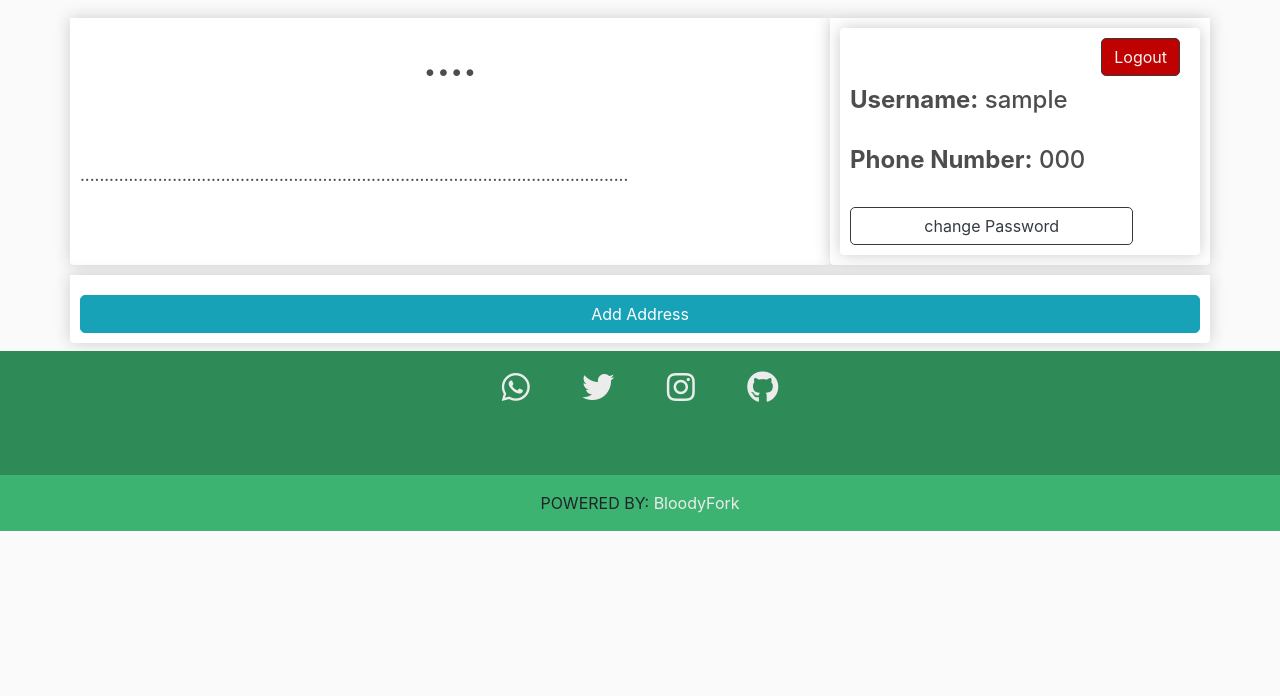
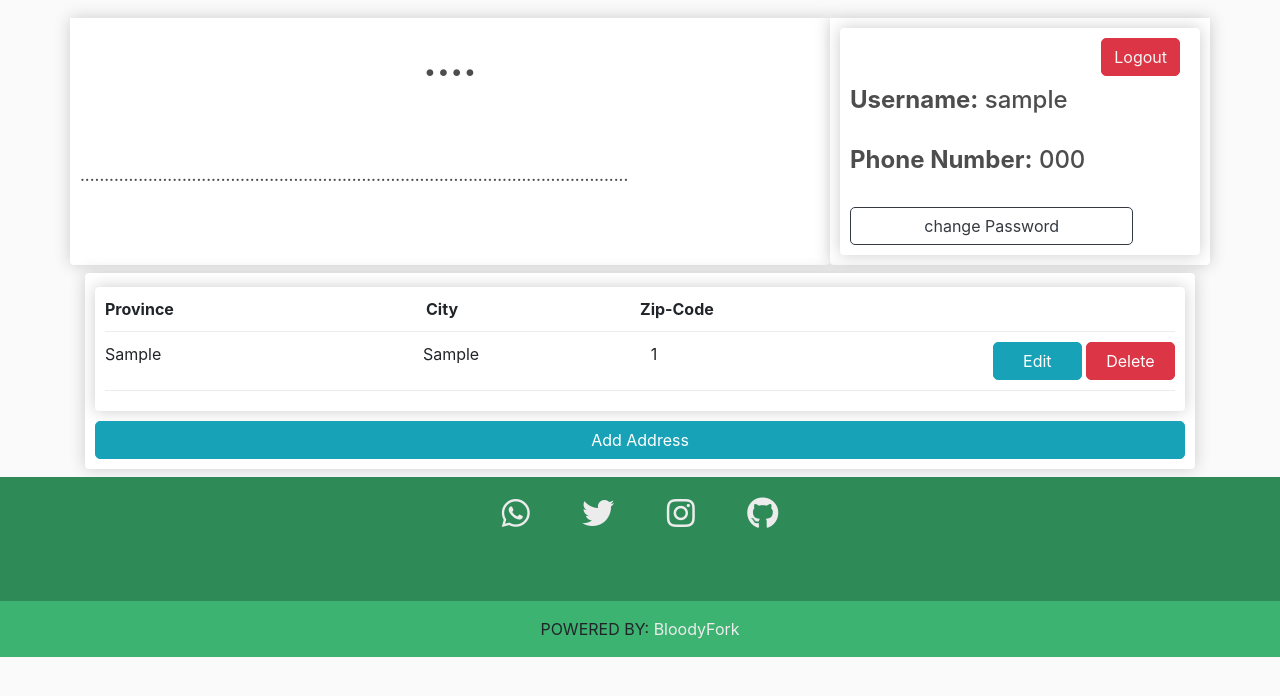
Before and after one commit to bloodyfork/online_shop, a Django app: page /order/profile/ in a window 1280 px wide. Shown: the part 58-754 px from the top of the page. Run offline with Django 4.2, Linux system fonts and the light colour scheme; a user stored in the database is signed in; tables that the repository leaves empty hold one stand-in row (values such as "Sample post"); some libraries are stand-ins or nearby versions.

Commit message:
added addres bar in view profile

```diff
--- a/online_shop/order/urls.py
+++ b/online_shop/order/urls.py
@@ -1,4 +1,4 @@
-from django.urls import path
+from django.urls import path, include
 from .API import *
 from order.views import cart
 
--- a/online_shop/order/views.py
+++ b/online_shop/order/views.py
@@ -1,6 +1,5 @@
+from django.views.generic import TemplateView
 from django.shortcuts import render
-
-from customer.models import Customer
 from order.models import Cart
 
 
--- a/online_shop/templates/Customer/View_profile.html
+++ b/online_shop/templates/Customer/View_profile.html
@@ -18,7 +18,7 @@
 
         <div class="box-element">
 
-                 <a href="{% url 'logout' %} " class="btn btn-dark" style="margin-right: 10px; color: whitesmoke; background-color: #C00101FF; float: right">Logout</a>
+                 <a href="{% url 'logout' %} " class="btn btn-danger" style="margin-right: 10px; color: whitesmoke;  float: right">Logout</a>
 
             <br>
             <br>
@@ -35,14 +35,38 @@
     </div>
 </div>
 
-<div class="row">
 
-     <div class="box-element product col-lg-12">
 
-         {% for A in data %}
 
-         {% endfor %}
+
+
+<div class="box-element mt-2 col-lg-12">
+            {% for A in data %}
+                <div class="box-element mt-1">
+                    <div class="cart-row">
+
+                        <div style="flex:3"><strong>Province</strong></div>
+                        <div style="flex:2"><strong>City</strong></div>
+                        <div style="flex:5"><strong>Zip-Code</strong></div>
+
+                    </div>
+
+                    <div class="cart-row">
+
+                        <div style="flex:3">{{ A.province }}</div>
+                        <div class="mr-3" style="flex:2">{{A.city}}</div>
+                        <div class="mr-4" style="flex:3">{{ A.postal_code }}</div>
+
+                        <button class="centered btn btn-info col-lg-1 mr-1">Edit</button>
+                        <button class="centered btn btn-danger col-lg-1">Delete</button>
+                    </div>
+
+                </div>
+
+
+            {% endfor %}
          <button class="centered btn btn-info col-lg-12">Add Address</button>
-     </div>
+
 </div>
+
 {% endblock %}
```
Also changed, not shown: online_shop/customer/views.py (+5 -7 lines), online_shop/order/API.py (+5 -3 lines).
